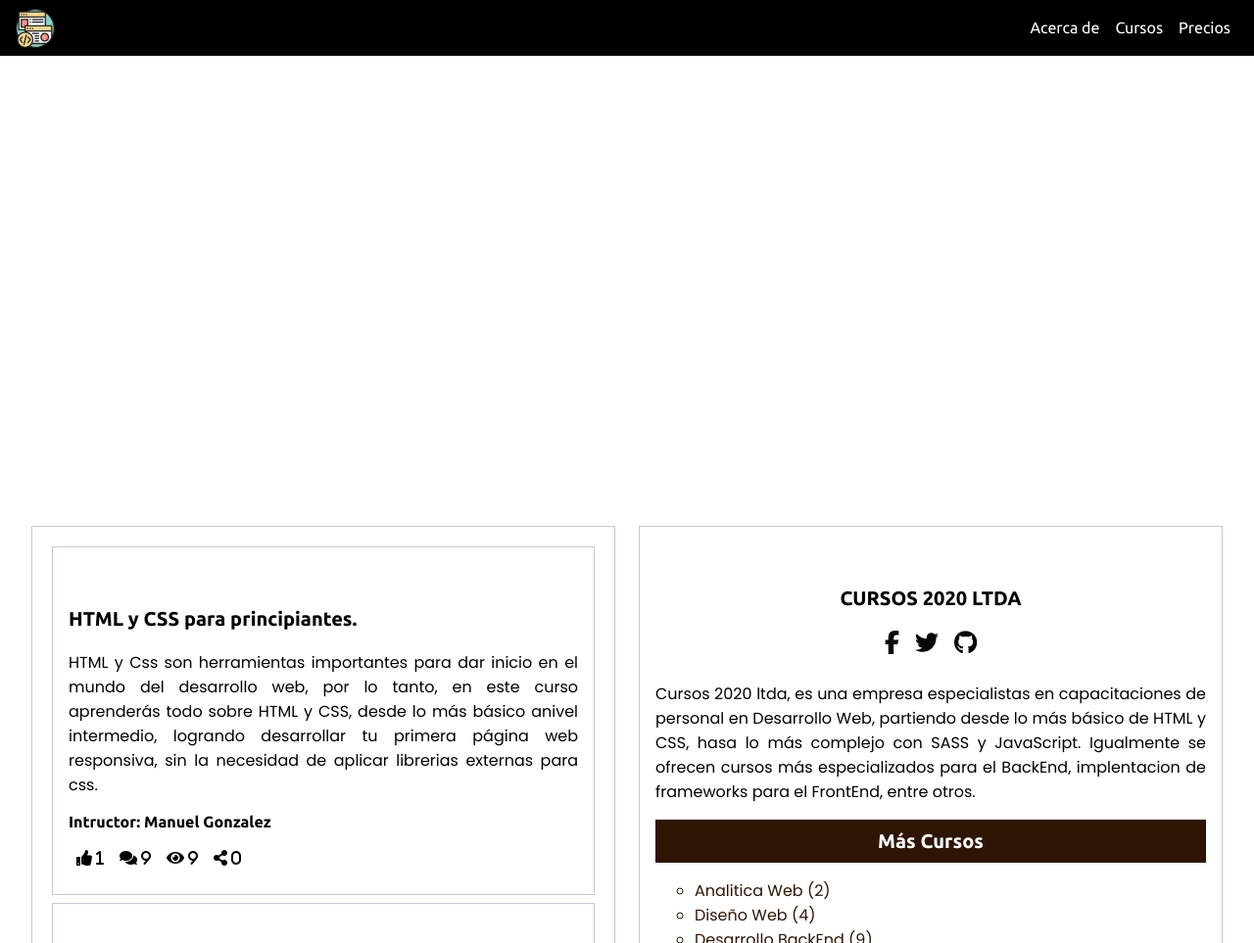
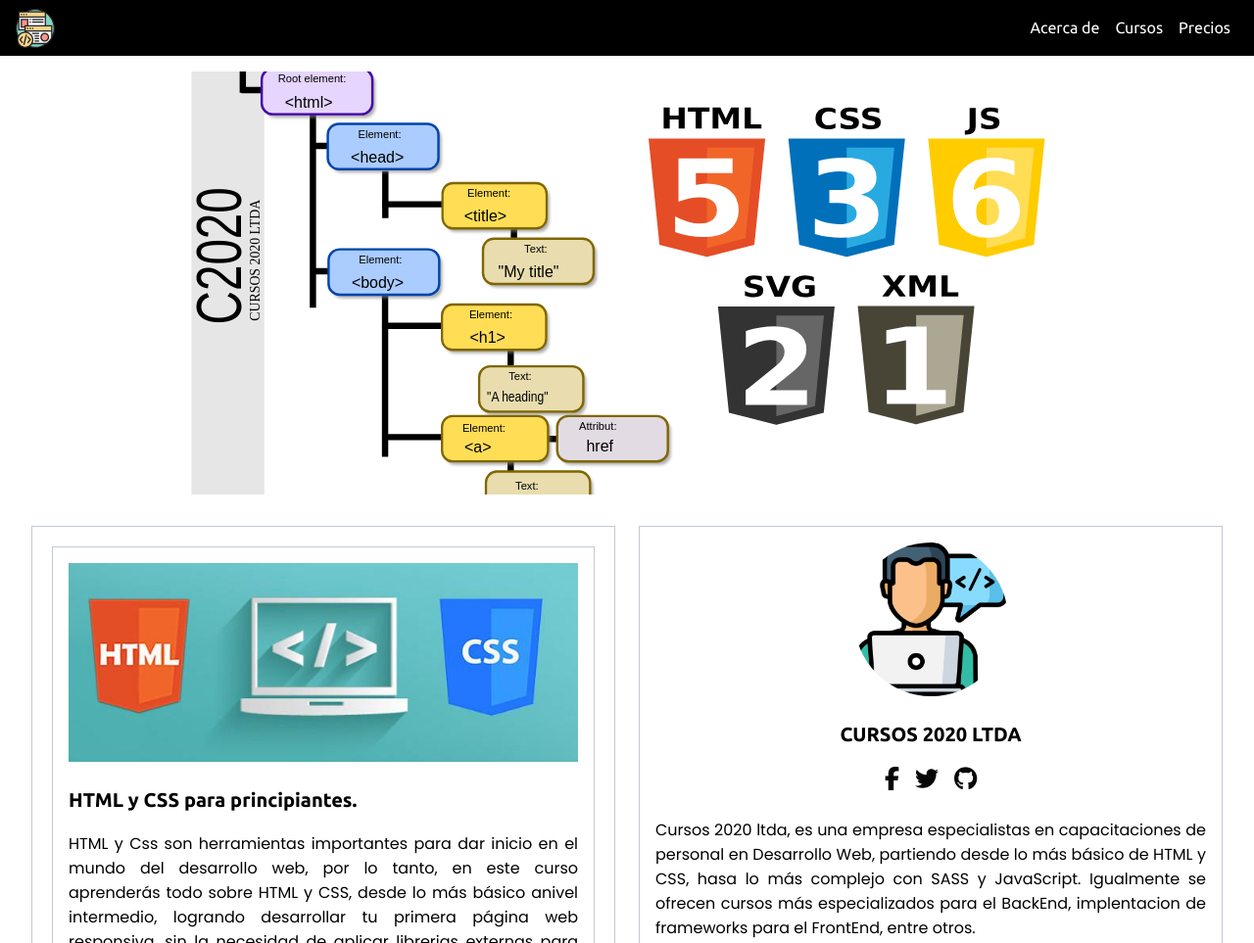
Before and after one commit to Piensaentuweb/MiEmprendimientoWeb2020, a plain HTML site: page index.html in a window 1280 px wide. Shown: the top 963 px of the page at 98% size. Drawn offline with Linux system fonts and the light colour scheme; the site is published under a folder, as on GitHub Pages, so addresses that start at the root find nothing.

Commit message:
se corrigen ruta de imagenes

```diff
--- a/assets/sass/layout/_header.scss
+++ b/assets/sass/layout/_header.scss
@@ -1,6 +1,6 @@
 .header {
     height: 50vh;
-    background: url(/assets/images/desarrolloweb2021t.svg);
+    background: url(../images/desarrolloweb2021t.svg);
     background-size: cover;
     background-position: center;
     margin-right: auto;
--- a/index.html
+++ b/index.html
@@ -52,7 +52,7 @@
         <section class="content">
             <section class="frontend content">
                 <div class="frontend__border">
-                    <img class="frontend__imgTech" src="/assets/images/html-y-cssb-.jpg" alt="">
+                    <img class="frontend__imgTech" src="assets/images/html-y-cssb-.jpg" alt="">
                     <h1 class="frontend__title">HTML y CSS para principiantes.</h1>
                     <p class="frontend__description">
                         HTML y Css son herramientas importantes para dar inicio en el mundo del desarrollo web, por lo
@@ -80,7 +80,7 @@
 
                 </div>
                 <div class="frontend__border">
-                    <img class="frontend__imgTech" src="/assets/images/sass.png" alt="">
+                    <img class="frontend__imgTech" src="assets/images/sass.png" alt="">
                     <h1 class="frontend__title">Estilos con Sass.</h1>
                     <p class="frontend__description">
                         Sass es una herramienta hoy en día para todo desarrollador web, ya que permite crear estilos mas
@@ -108,7 +108,7 @@
 
             <section class="cursos content">
                 <div class="cursos__content">
-                    <img class="cursos__imgDev" src="/assets/images/web-development.png" alt="">
+                    <img class="cursos__imgDev" src="assets/images/web-development.png" alt="">
                     <h1 class="cursos__title">CURSOS 2020 LTDA</h1>
                     <ul class="cursos__list">
                         <li class="cursos__item ">
```
Also changed, not shown: assets/css/styles.css.
